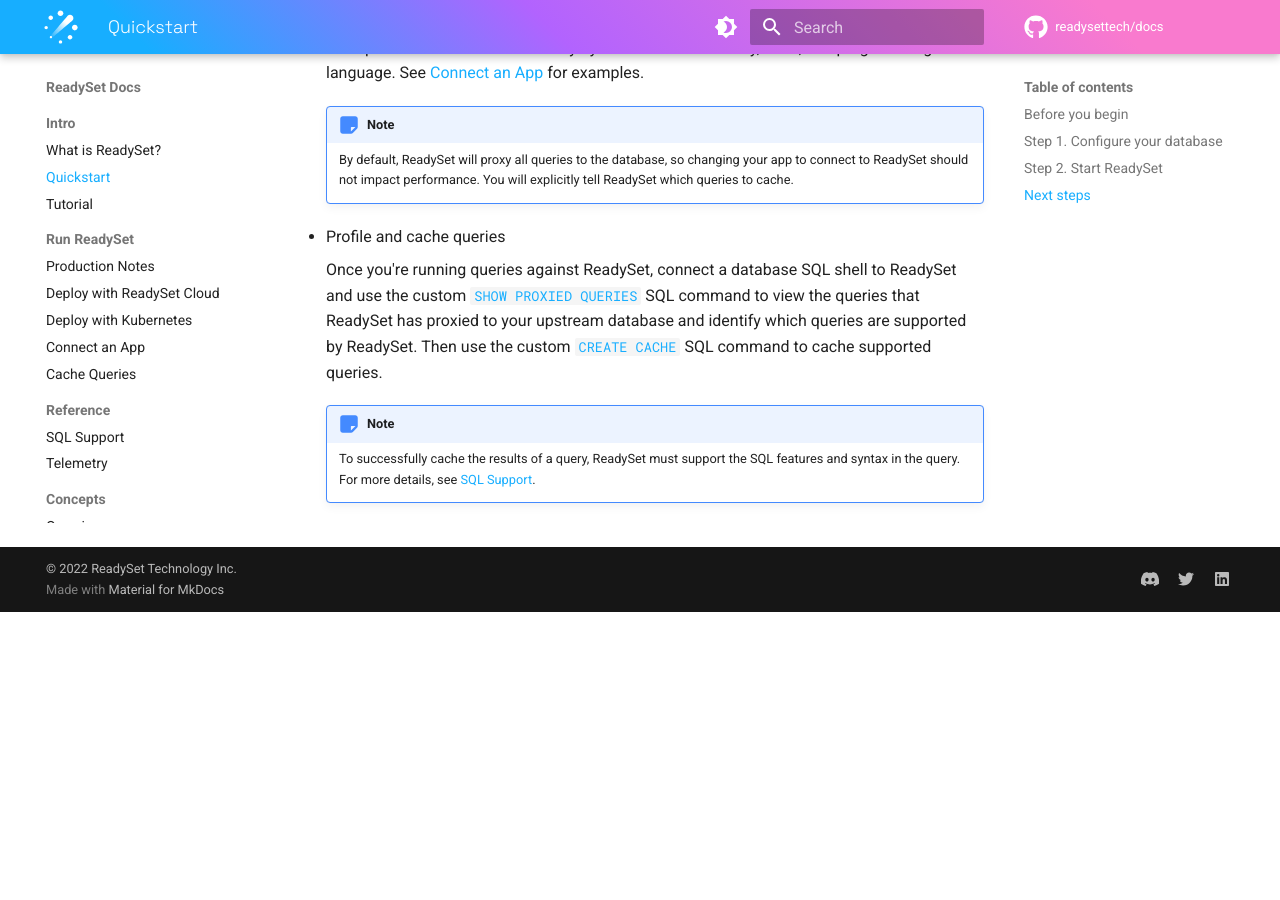
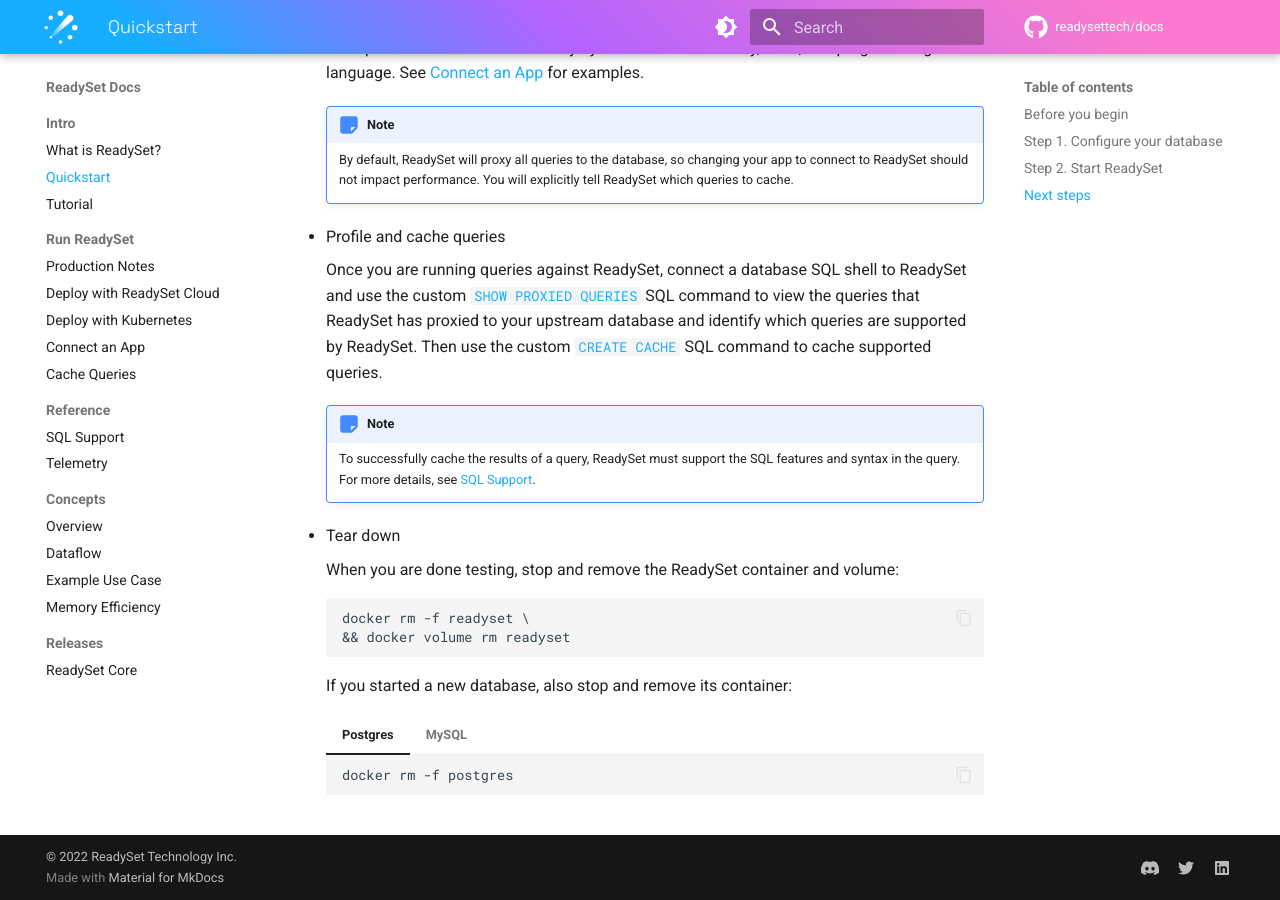
Before and after one commit to readysettech/docs-old, an MkDocs documentation site: the page built from docs/guides/quickstart.md, in a window 1280 px wide and 900 px high, scrolled down 2184 px. Built offline with MkDocs 1.6.1 and Material for MkDocs 9.7.7, drawn with Linux system fonts in a browser that asks for light colours; comment, search, counter and statistics services are not loaded; before the commit the page ends 2796 px from its top, so only the background shows below that.

Commit message:
Add cleanup commands to quickstart
Also combine commands for user convenience, in the
tutorial as well.

Fixes: DOC-93

````diff
--- a/docs/guides/quickstart.md
+++ b/docs/guides/quickstart.md
@@ -313,8 +313,31 @@
 
 - Profile and cache queries
 
-    Once you're running queries against ReadySet, connect a database SQL shell to ReadySet and use the custom [`SHOW PROXIED QUERIES`](cache-queries.md#identify-queries-to-cache) SQL command to view the queries that ReadySet has proxied to your upstream database and identify which queries are supported by ReadySet. Then use the custom [`CREATE CACHE`](cache-queries.md#cache-queries_1) SQL command to cache supported queries.
+    Once you are running queries against ReadySet, connect a database SQL shell to ReadySet and use the custom [`SHOW PROXIED QUERIES`](cache-queries.md#identify-queries-to-cache) SQL command to view the queries that ReadySet has proxied to your upstream database and identify which queries are supported by ReadySet. Then use the custom [`CREATE CACHE`](cache-queries.md#cache-queries_1) SQL command to cache supported queries.
 
     !!! note
 
         To successfully cache the results of a query, ReadySet must support the SQL features and syntax in the query. For more details, see [SQL Support](../reference/sql-support.md).
+
+- Tear down
+
+    When you are done testing, stop and remove the ReadySet container and volume:
+
+    ```
+    docker rm -f readyset \
+    && docker volume rm readyset
+    ```
+
+    If you started a new database, also stop and remove its container:
+
+    === "Postgres"
+
+        ```
+        docker rm -f postgres
+        ```
+
+    === "MySQL"
+
+        ```
+        docker rm -f mysql
+        ```
````
Also changed, not shown: docs/guides/tutorial.md (+3 -13 lines).
